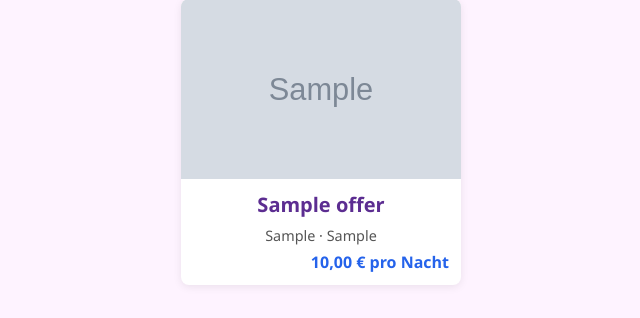
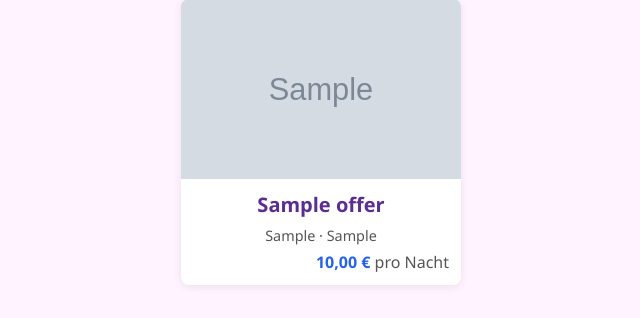
Before and after one commit to jberenz/BackpackerRent, a Flask app: page / in a window 1280 px wide. Shown: the part 842-1160 px from the top of the page, without its empty margins (319-959 px from the left). Run offline with Flask 3, Linux system fonts and the light colour scheme; tables that the repository leaves empty hold one stand-in row (values such as "Sample post"); grey boxes marked "Sample" are stand-in pictures.

Commit message:
home: Preis Korrektur 2.

```diff
--- a/static/css/style.css
+++ b/static/css/style.css
@@ -683,3 +683,12 @@ body {
   font-weight: bold;
   color: #2563EB;
 }
+.offer-price .price-amount {
+  font-weight: 700;   /* fett */
+  color: #2563EB;     /* optional: Farbe anpassen */
+}
+
+.offer-price .price-unit {
+  font-weight: 400;   /* normal/dünn */
+  color: #555;        /* optional: etwas dezenter */
+}
--- a/templates/home.html
+++ b/templates/home.html
@@ -109,8 +109,12 @@
               {{ offer.category|capitalize }} &middot; {{ offer.region|capitalize }}
             </p>
             <p class="offer-price">
-              {{ ('%.2f'|format(offer.price_per_night)).replace('.', ',') }} € pro Nacht
+              <span class="price-amount">
+              {{ ('%.2f'|format(offer.price_per_night)).replace('.', ',') }} €
+              </span>
+              <span class="price-unit">pro Nacht</span>
             </p>
+
           </div>
         {% endfor %}
       </div>
```
